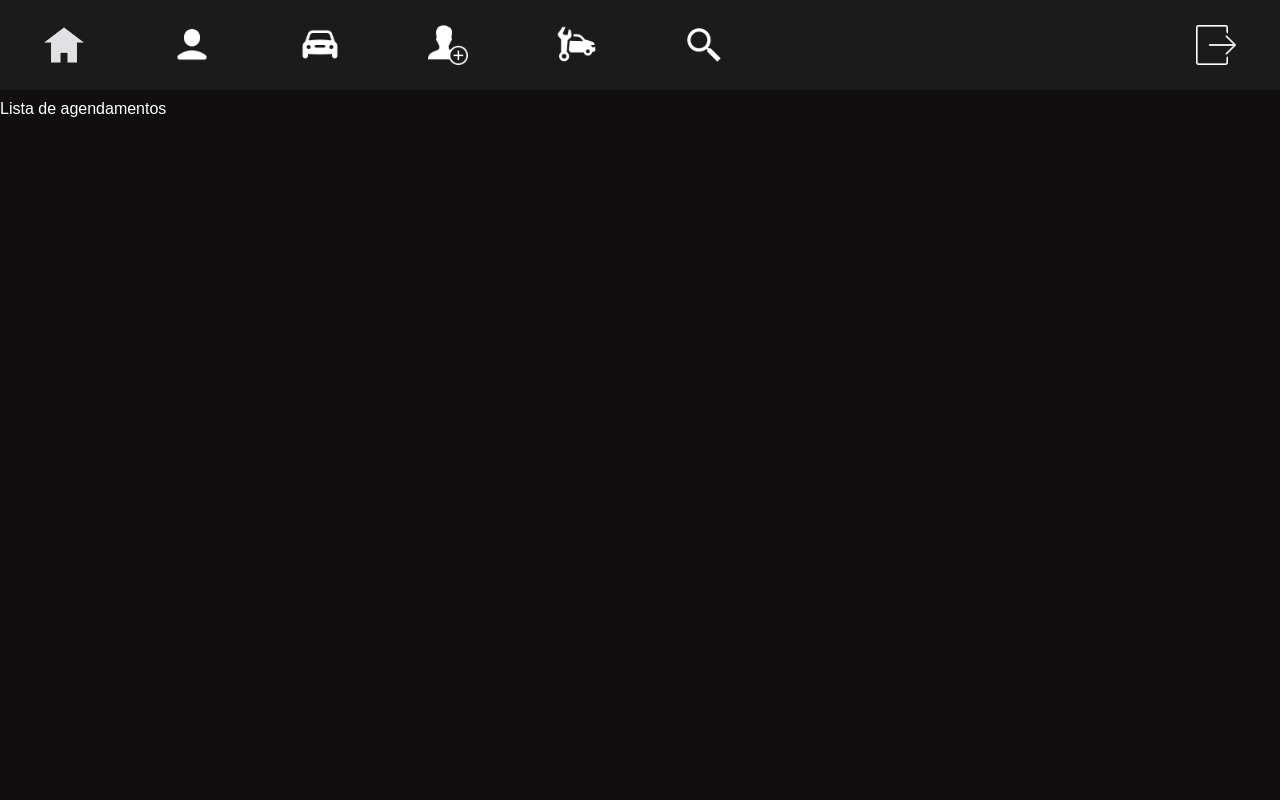
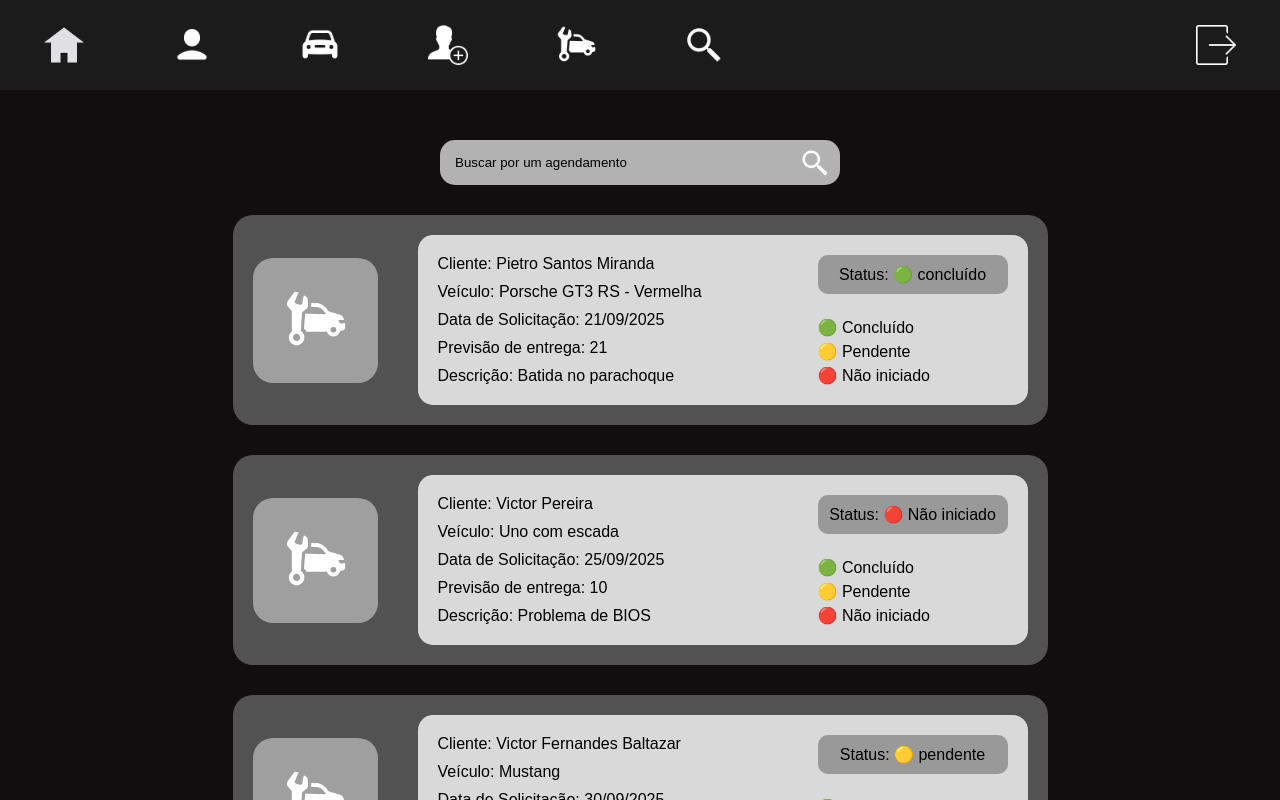
Before and after one commit to Victor1669/Auto-Master-FrontEnd, a React (Vite) app: page /v1/servicos/lista in a window 1280 px wide. Built offline with nearby package versions, Linux system fonts and the light colour scheme; no server answers.

Commit message:
feat: adicionadas lista de serviços e criação/deleção de usuários.

```diff
--- a/src/Components/App.jsx
+++ b/src/Components/App.jsx
@@ -13,7 +13,7 @@
 
 import Servicos from "../Pages/Content/Servicos/Servicos";
 import Agendar from "../Pages/Content/Agendar/Agendar";
-import Lista from "../Pages/Content/Servicos/Lista";
+import ListaServicos from "../Pages/Content/ListaServicos/ListaServicos";
 import ListaHoje from "../Pages/Content/Servicos/ListaHoje";
 
 export default function App() {
@@ -32,7 +32,7 @@
           <Route path="funcionarios" element={<Funcionarios />} />
           <Route path="servicos" element={<Servicos />}>
             <Route index element={<Navigate replace to="lista" />} />
-            <Route path="lista" element={<Lista />} />
+            <Route path="lista" element={<ListaServicos />} />
             <Route path="agendar" element={<Agendar />} />
             <Route path="hoje" element={<ListaHoje />} />
           </Route>
--- a/src/Pages/Cadastro/SignIn.jsx
+++ b/src/Pages/Cadastro/SignIn.jsx
@@ -3,7 +3,8 @@
 import { useNavigate } from "react-router-dom";
 
 import Form, { Field } from "../../Components/Form/Form";
-const BaseUrl = import.meta.env.VITE_BASE_URL;
+
+import { CadastroUsuario } from "../../Services/Usuario";
 
 import styles from "./SignIn.module.css";
 
@@ -32,8 +33,17 @@
 
   const navigate = useNavigate();
 
-  function handleSubmit(e) {
+  async function handleSubmit(e) {
     e.preventDefault();
+
+    const body = { email, senha };
+
+    const { res } = await CadastroUsuario(body);
+
+    if (!res.ok) {
+      return;
+    }
+
     navigate("/v1");
   }
 
--- /dev/null
+++ b/src/Pages/Content/ListaServicos/ListaServicos.jsx
@@ -0,0 +1,125 @@
+const BaseUrl = import.meta.env.VITE_BASE_URL;
+
+import { useState, useEffect } from "react";
+
+import styles from "./ListaServicos.module.css";
+
+const initialData = [
+  {
+    cliente: "Pietro Santos Miranda",
+    veiculo: "Porsche GT3 RS - Vermelha",
+    data: "21/09/2025",
+    previsaoEntrega: 21,
+    descricao: "Batida no parachoque",
+    status: "concluído",
+  },
+  {
+    cliente: "Victor Pereira",
+    veiculo: "Uno com escada",
+    data: "25/09/2025",
+    previsaoEntrega: 10,
+    descricao: "Problema de BIOS",
+    status: "Não iniciado",
+  },
+  {
+    cliente: "Victor Fernandes Baltazar",
+    veiculo: "Mustang",
+    data: "30/09/2025",
+    previsaoEntrega: 14,
+    descricao: "abcdefghijklmnopqrstuvwxyz",
+    status: "pendente",
+  },
+];
+
+export default function ListaServicos() {
+  const [query, setQuery] = useState("");
+  const [results, setResults] = useState(initialData);
+
+  useEffect(() => {
+    if (!query.length) {
+      setResults(initialData);
+      return;
+    }
+
+    setResults(
+      initialData.filter((s) =>
+        s.cliente.toLowerCase().includes(query.toLowerCase())
+      )
+    );
+  }, [query]);
+
+  return (
+    <div className={styles.Servicos}>
+      <SearchBar query={query} setQuery={setQuery} />
+      <ServicoLista results={results} />
+    </div>
+  );
+}
+function SearchBar({ query, setQuery }) {
+  return (
+    <div className={styles.SearchContainer}>
+      <input
+        className={styles.SearchBar}
+        type="search"
+        placeholder="Buscar por um agendamento"
+        value={query}
+        onChange={(e) => setQuery(e.target.value)}
+      />
+    </div>
+  );
+}
+function ServicoLista({ results }) {
+  return (
+    <ul>
+      {results.map((servico, index) => (
+        <ServicoItem key={index} servico={servico} />
+      ))}
+    </ul>
+  );
+}
+function ServicoItem({ servico }) {
+  const { cliente, veiculo, data, previsaoEntrega, descricao, status } =
+    servico;
+
+  const statusEmoji =
+    status === "concluído" ? "🟢" : status === "pendente" ? "🟡" : "🔴";
+
+  const descFormatado = descricao.split("").slice(0, 20).join("");
+
+  return (
+    <li className={styles.ListaItem}>
+      <figure>
+        <img src="/src/assets/tab-agendar.png" alt="" />
+      </figure>
+      <div className={styles.ItemContent}>
+        <p>
+          <span>Cliente: {cliente}</span>
+          <span>Veículo: {veiculo}</span>
+          <span>Data de Solicitação: {data}</span>
+          <span>Previsão de entrega: {previsaoEntrega}</span>
+          <span>
+            Descrição: {descFormatado}
+            {descricao.length > 20 ? "..." : ""}
+          </span>
+        </p>
+        <div className={styles.ItemStatus}>
+          <span
+            style={{
+              backgroundColor: "#999999",
+              padding: 10,
+              borderRadius: 10,
+              textAlign: "center",
+            }}
+          >
+            Status: {statusEmoji} {status}
+          </span>
+          <div style={{ display: "inherit", flexDirection: "inherit", gap: 5 }}>
+            <span>🟢 Concluído</span>
+            <span>🟡 Pendente</span>
+            <span>🔴 Não iniciado</span>
+          </div>
+        </div>
+      </div>
+    </li>
+  );
+}
--- /dev/null
+++ b/src/Pages/Content/ListaServicos/ListaServicos.module.css
@@ -0,0 +1,98 @@
+.Servicos {
+  padding: 40px;
+
+  display: flex;
+  flex-direction: column;
+  align-items: center;
+}
+.SearchContainer {
+  position: relative;
+
+  &::after {
+    content: "";
+    display: block;
+    width: 30px;
+    height: 30px;
+    background: url("../../../assets/tab-query-services.png") center center
+      no-repeat;
+    background-size: cover;
+
+    position: absolute;
+    inset: 0 0 0 auto;
+    margin: auto 10px auto 0;
+  }
+}
+.SearchBar {
+  width: 400px;
+  background-color: #b2b2b2;
+
+  padding: 15px;
+  border-radius: 15px;
+  border: none;
+  margin: auto;
+
+  &::placeholder,
+  & {
+    color: black;
+  }
+  &::-webkit-search-cancel-button {
+    display: none;
+  }
+}
+.ListaItem {
+  background-color: var(--listItemBack);
+
+  display: flex;
+  align-items: center;
+  gap: 40px;
+
+  padding: 20px;
+  border-radius: 20px;
+  margin: 30px 0;
+
+  figure {
+    width: 125px;
+    height: 125px;
+    background-color: #9f9f9f;
+
+    border-radius: inherit;
+
+    display: grid;
+    place-items: center;
+
+    img {
+      width: 50%;
+      height: 50%;
+    }
+  }
+
+  p {
+    width: 300px;
+    display: grid;
+    gap: 10px;
+  }
+}
+.ItemContent {
+  background-color: #d9d9d9;
+  border-radius: 15px;
+  padding: 20px;
+
+  display: flex;
+  gap: 80px;
+
+  * {
+    color: black;
+  }
+}
+.ItemStatus {
+  width: 190px;
+
+  display: flex;
+  flex-direction: column;
+  justify-content: space-between;
+  gap: 10px;
+
+  * {
+    width: inherit;
+  }
+}
--- a/src/Pages/Content/Servicos/Lista.jsx
+++ /dev/null
@@ -1,5 +0,0 @@
-const BaseUrl = import.meta.env.VITE_BASE_URL;
-
-export default function Lista() {
-  return <div>Lista de agendamentos</div>;
-}
--- a/src/Pages/Login/Login.jsx
+++ b/src/Pages/Login/Login.jsx
@@ -3,7 +3,8 @@
 import { useNavigate, Link } from "react-router-dom";
 
 import Form, { Field } from "../../Components/Form/Form";
-const BaseUrl = import.meta.env.VITE_BASE_URL;
+
+import { LoginUsuario } from "../../Services/Usuario";
 
 import styles from "./Login.module.css";
 
@@ -30,8 +31,17 @@
 
   const navigate = useNavigate();
 
-  function handleSubmit(e) {
+  async function handleSubmit(e) {
     e.preventDefault();
+
+    const body = { email, senha };
+
+    const { res } = await LoginUsuario(body);
+
+    if (!res.ok) {
+      return;
+    }
+
     navigate("/v1");
   }
 
--- /dev/null
+++ b/src/Services/Usuario.jsx
@@ -0,0 +1,37 @@
+const BaseUrl = import.meta.env.VITE_BASE_URL;
+
+export async function CadastroUsuario(corpo) {
+  try {
+    const body = JSON.stringify(corpo);
+
+    const req = await fetch(`${BaseUrl}/usuarios/usuarios`, {
+      method: "POST",
+      headers: {
+        "Content-Type": "application/json",
+      },
+      body,
+    });
+
+    return { res: req };
+  } catch (error) {
+    return { res: error };
+  }
+}
+
+export async function LoginUsuario(corpo) {
+  try {
+    const body = JSON.stringify(corpo);
+
+    const req = await fetch(`${BaseUrl}/usuarios/login`, {
+      method: "POST",
+      headers: {
+        "Content-Type": "application/json",
+      },
+      body,
+    });
+
+    return { res: req };
+  } catch (error) {
+    return { res: error };
+  }
+}
--- a/src/StyleSheets/index.css
+++ b/src/StyleSheets/index.css
@@ -6,6 +6,8 @@
   --appDetailBack: #ba0b0b;
 
   --tabBarBack: #1b1b1b;
+
+  --listItemBack: #525252;
 }
 
 * {
@@ -15,6 +17,18 @@
   font-family: Arial, Helvetica, sans-serif;
   color: white;
 }
+
+::-webkit-scrollbar {
+  width: 20px;
+}
+::-webkit-scrollbar-track {
+  background: white;
+}
+::-webkit-scrollbar-thumb {
+  background: var(--appDetailBack);
+  border-radius: 10px;
+}
+
 body {
   overflow: hidden;
 }
```
Also changed, not shown: src/Utils/DateFormatter.js (added, +9 -0 lines).
